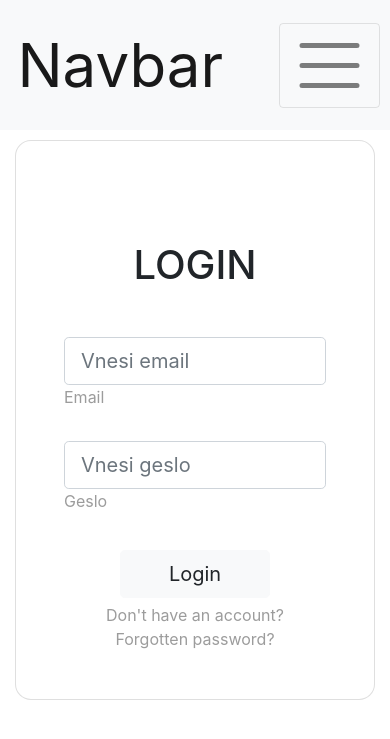
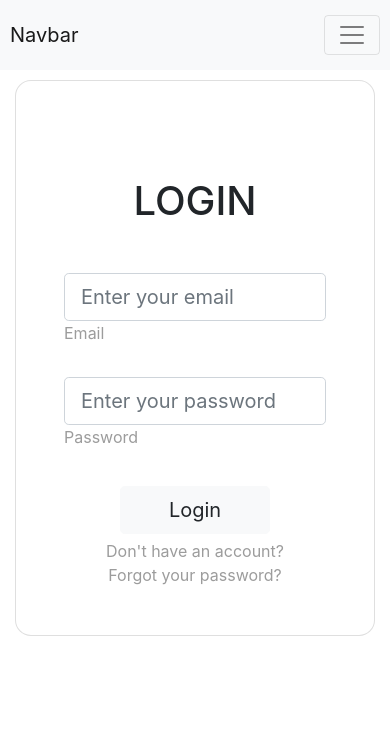
Before and after one commit to TimAndrejc/Photos, a PHP site: page /login.php in a window 390 px wide. Shown: the top 739 px of the page. Run offline with PHP 8.4, Linux system fonts and the light colour scheme.

Commit message:
better ui

```diff
--- a/custom.css
+++ b/custom.css
@@ -4,32 +4,6 @@
     padding: 15px 10px;
   }
 
-  /* Font size for mobile devices */
-  @media (max-width: 991px) {
-    .custom-navbar {
-      font-size: 45px;
-    }
-
-    .custom-navbar .navbar-brand {
-      font-size: 60px;
-      margin-left: 2%;
-    }
-
-    .custom-navbar .navbar-toggler-icon {
-      font-size: 50px;
-    }
-
-    .custom-navbar .nav-link {
-      margin-left: 2%;
-    }
-  }
-
-  @media (min-width: 992px) {
-    .navbar-nav.ml-auto {
-      margin-left: auto;
-    }
-  }
-  /* Custom styles for the darkish gray theme */
 .text-gray {
     color: #9c9c9c; /* Darkish gray color */
   }
--- a/header.php
+++ b/header.php
@@ -1,6 +1,7 @@
 <!DOCTYPE HTML>
 <head lang="en">
     <meta charset="UTF-8">
+    <meta name="viewport" content="width=device-width, initial-scale=1, shrink-to-fit=no">
     <script src="https://code.jquery.com/jquery-3.3.1.slim.min.js" integrity="sha384-q8i/X+965DzO0rT7abK41JStQIAqVgRVzpbzo5smXKp4YfRvH+8abtTE1Pi6jizo" crossorigin="anonymous"></script>
 <script src="https://cdn.jsdelivr.net/npm/popper.js@1.14.3/dist/umd/popper.min.js" integrity="sha384-ZMP7rVo3mIykV+2+9J3UJ46jBk0WLaUAdn689aCwoqbBJiSnjAK/l8WvCWPIPm49" crossorigin="anonymous"></script>
 <script src="https://cdn.jsdelivr.net/npm/bootstrap@4.1.3/dist/js/bootstrap.min.js" integrity="sha384-ChfqqxuZUCnJSK3+MXmPNIyE6ZbWh2IMqE241rYiqJxyMiZ6OW/JmZQ5stwEULTy" crossorigin="anonymous"></script>
--- a/login.php
+++ b/login.php
@@ -23,24 +23,24 @@ if(isset($_GET['forgotPassword'])){
 }
 
 ?>
-<form action="check_login.php" method="post" style ="margin-top:10px;">
+<form action="check_login.php" method="post" style="margin-top: 10px;">
   <section class="intro">
     <div class="container">
       <div class="row justify-content-center">
-          <div class="col-12 col-md-8 col-lg-6 col-xl-5" style="margin-bottom:2rem">
+        <div class="col-12 col-md-8 col-lg-6 col-xl-5" style="margin-bottom: 2rem">
           <div class="card gradient-custom" style="border-radius: 1rem;">
-              <div class="card-body p-5" style=" padding:0;">
+            <div class="card-body p-5" style="padding: 0;">
               <div class="my-md-5">
-                  <div class="text-center pt-1">
+                <div class="text-center">
                   <h1 class="fw-bold my-5 text-uppercase">LOGIN</h1>
                 </div>
                 <div class="form-outline form-white mb-4">
-                    <input type="email" name="email" id="typeEmail" autocomplete="email" placeholder="Vnesi email" class="form-control form-control-lg active text-gray" />
+                    <input type="email" name="email" id="typeEmail" autocomplete="email" placeholder="Enter your email" class="form-control form-control-lg active text-gray" />
                     <label class="form-label text-gray" for="typeEmail">Email</label>
                   </div>
                   <div class="form-outline form-white mb-4">
-                    <input type="password" id="typePassword" placeholder="Vnesi geslo" name="password" class="form-control form-control-lg active text-gray" />
-                    <label class="form-label text-gray" for="typePassword">Geslo</label>
+                    <input type="password" id="typePassword" placeholder="Enter your password" name="password" class="form-control form-control-lg active text-gray" />
+                    <label class="form-label text-gray" for="typePassword">Password</label>
                   </div>
                   <div class="text-center py-5"  style="padding:5px !important">
                     <button class="btn btn-light btn-lg btn-rounded px-5" type="submit">Login</button>
@@ -48,8 +48,7 @@ if(isset($_GET['forgotPassword'])){
               </div>
               <div class="text-center">
                 <p class="mb-0"><a href="register.php" class="text-gray fw-bold">Don't have an account?</a></p>
-                  <p class="mb-0"><a href="login.php?forgotPassword=true" class="text-gray fw-bold">Forgotten password?</a></p>
-                </div>
+                <p class="mb-0"><a href="login.php?forgotPassword=true" class="text-gray fw-bold">Forgot your password?</a></p>
               </div>
             </div>
           </div>
@@ -59,6 +58,8 @@ if(isset($_GET['forgotPassword'])){
   </section>
 </form>
 
+
+
 <?php
 require_once 'footer.php';
 ?>
```
Lines whose indentation alone changed are shown as unchanged.
